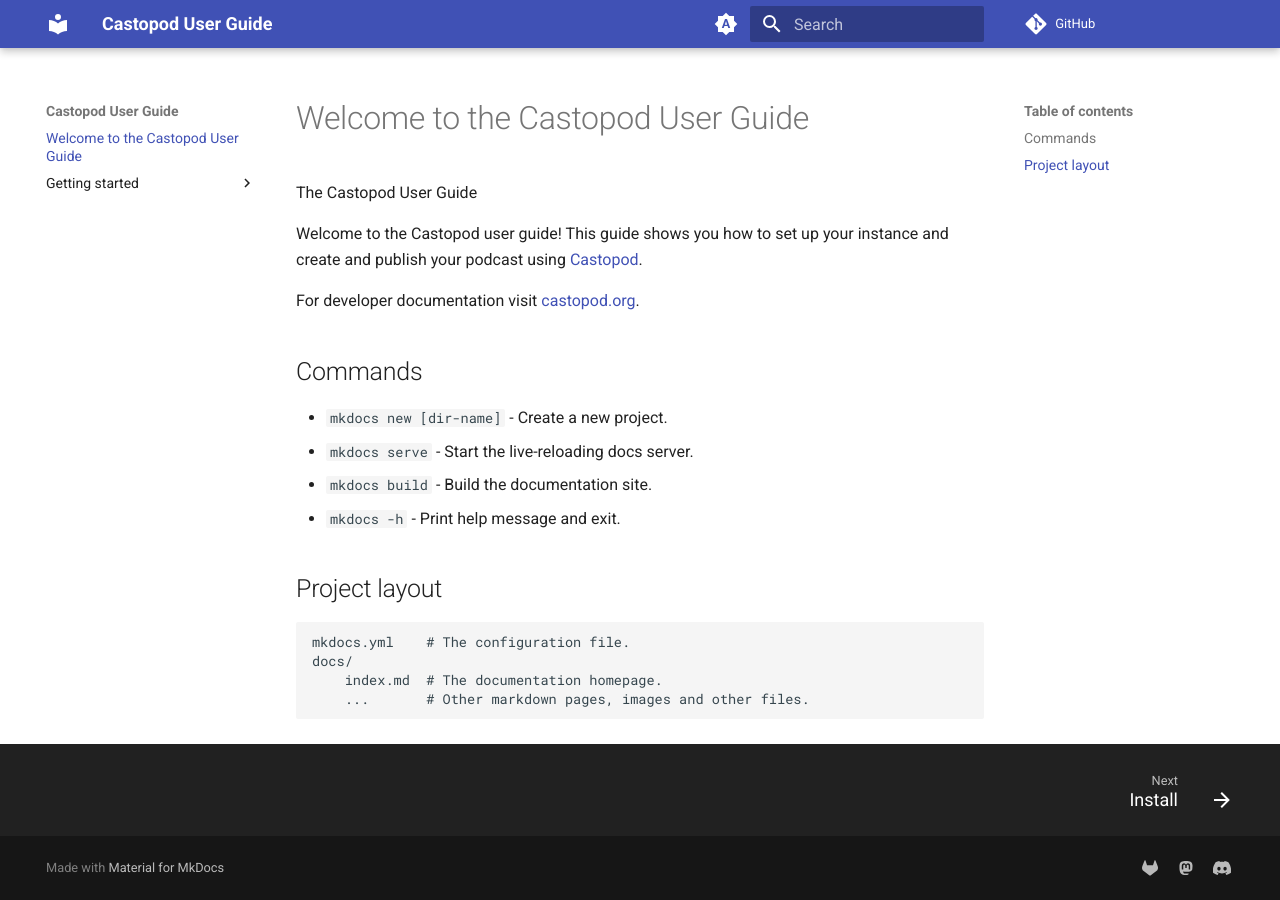
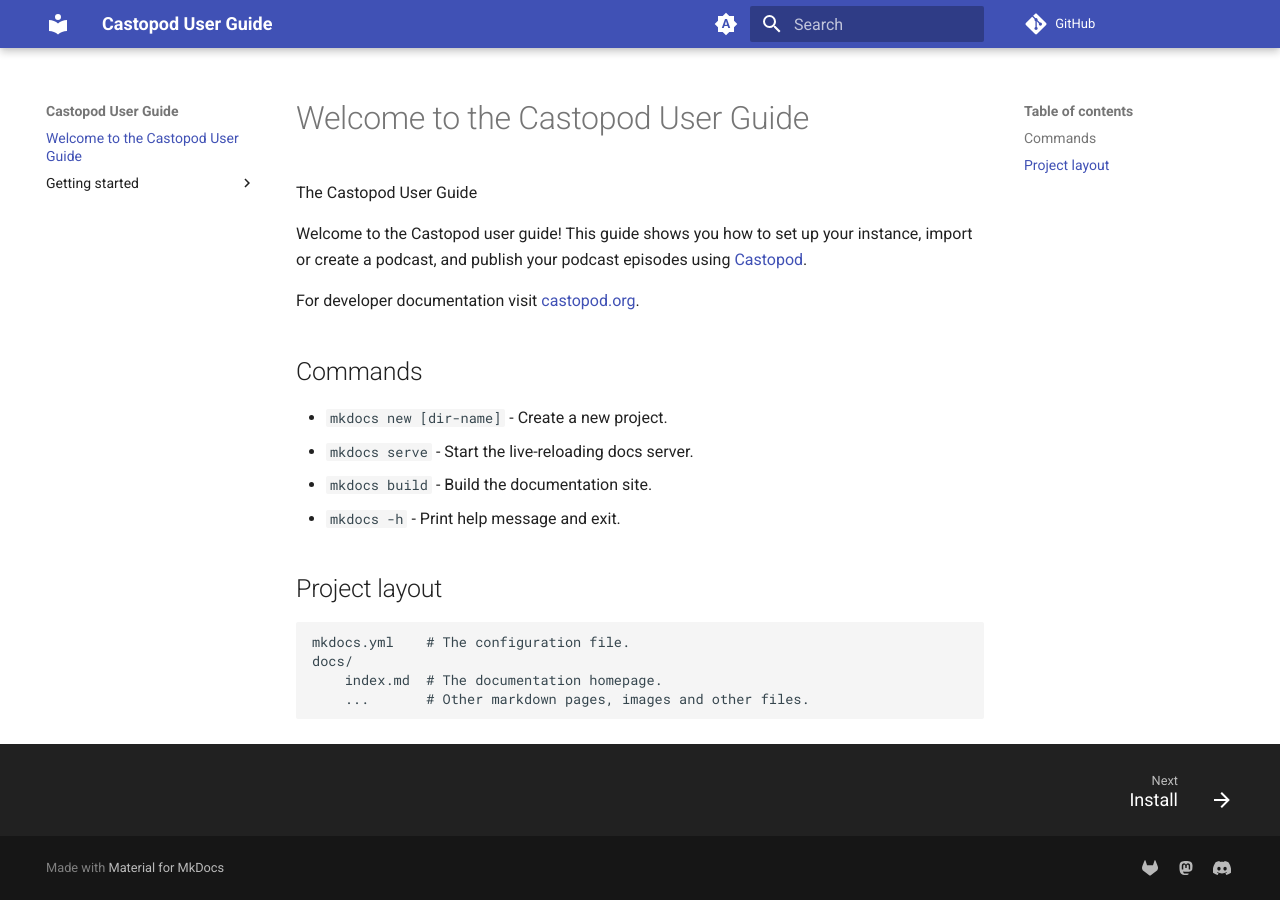
Before and after one commit to prcutler/castopod-user-guide, an MkDocs documentation site: the page built from docs/index.md, in a window 1280 px wide. Built offline with MkDocs 1.6.1 and Material for MkDocs 9.7.7, drawn with Linux system fonts in a browser that asks for light colours; comment, search, counter and statistics services are not loaded.

Commit message:
Update landing page

```diff
--- a/docs/index.md
+++ b/docs/index.md
@@ -2,8 +2,8 @@
 
 The Castopod User Guide
 
-Welcome to the Castopod user guide!  This guide shows you how to set up your instance and create and publish
-your podcast using [Castopod](https://www.castopod.org).
+Welcome to the Castopod user guide!  This guide shows you how to set up your instance, import or create
+a podcast, and publish your podcast episodes using [Castopod](https://www.castopod.org).
 
 For developer documentation visit [castopod.org](https://docs.castopod.org).
 
```
